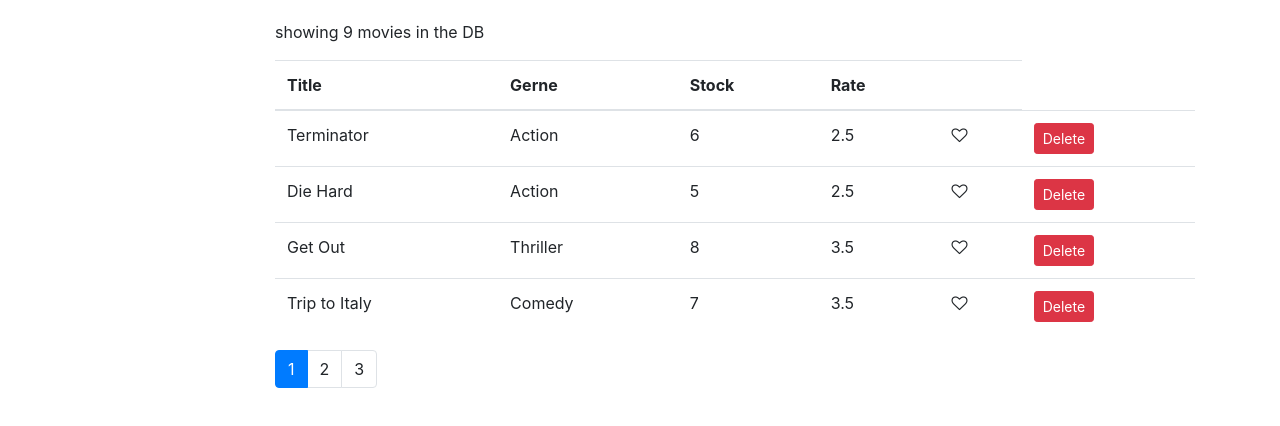
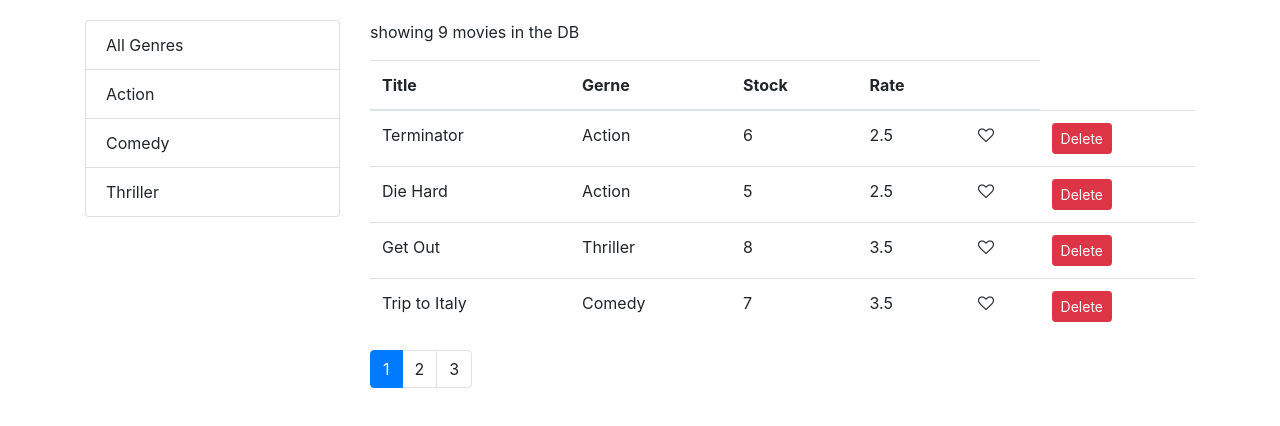
Before and after one commit to arash-fun/vidly, a React (Create React App) app: page / in a window 1280 px wide. Shown: the top 426 px of the page. Built offline with nearby package versions, Linux system fonts and the light colour scheme.

Commit message:
list group by genres

```diff
--- a/src/components/common/listGroup.jsx
+++ b/src/components/common/listGroup.jsx
@@ -1,7 +1,28 @@
 import React from "react";
 
-const ListGroup = () => {
-  return null;
+const ListGroup = (props) => {
+  const { items, valueProperty, textProperty, onItemSelect, selectedItem } =
+    props;
+  return (
+    <ul className="list-group">
+      {items.map((item) => (
+        <li
+          key={item[valueProperty]}
+          onClick={() => onItemSelect(item)}
+          // className="list-group-item"
+          className={
+            item === selectedItem ? "list-group-item active" : "list-group-item"
+          }
+        >
+          {item[textProperty]}
+        </li>
+      ))}
+    </ul>
+  );
+};
+ListGroup.defaultProps = {
+  textProperty: "name",
+  valueProperty: "_id",
 };
 
 export default ListGroup;
--- a/src/components/movies.jsx
+++ b/src/components/movies.jsx
@@ -5,6 +5,7 @@
 import Pagination from "./common/pagination";
 import ListGroup from "./common/listGroup";
 import { pagination } from "../utils/paginate";
+import { filter } from "lodash";
 
 class Movies extends Component {
   state = {
@@ -15,7 +16,9 @@
   };
 
   componentDidMount() {
+    const genres = [{ name: "All Genres" }, ...getGenres()];
     this.setState({ genres: getGenres(), movies: getMovies() });
+    this.setState({ genres, movies: getMovies() });
   }
 
   handleDelete = (movie) => {
@@ -41,28 +44,44 @@
   };
 
   handleGenreSelect = (genre) => {
-    console.log("handleGenreSelect", genre);
+    // console.log("handleGenreSelect", genre);
+    this.setState({ selectedGenre: genre, currentPage: 1 });
   };
 
   render() {
     const { length: count } = this.state.movies;
-    const { pageSize, currentPage, movies: allMovies, genres } = this.state;
+    const {
+      pageSize,
+      currentPage,
+      movies: allMovies,
+      genres,
+      selectedGenre,
+    } = this.state;
 
     if (count === 0) return <p>empty movies</p>;
 
-    const movies = pagination(allMovies, currentPage, pageSize);
+    const filtered =
+      selectedGenre && selectedGenre._id
+        ? allMovies.filter((m) => m.genre._id === selectedGenre._id)
+        : allMovies;
+
+    const movies = pagination(filtered, currentPage, pageSize);
 
     return (
       <div className="row">
         {/* sidebar */}
-        <div className="col-2">
-          <ListGroup items={genres} onItemsSelect={this.handleGenreSelect} />
+        <div className="col-3">
+          <ListGroup
+            items={genres}
+            onItemSelect={this.handleGenreSelect}
+            selectedItem={this.state.selectedGenre}
+          />
         </div>
         {/* /sidebar */}
 
         {/* content */}
         <div className="col">
-          <p>showing {count} movies in the DB</p>
+          <p>showing {filtered.length} movies in the DB</p>
           <table className="table">
             <thead>
               <tr>
@@ -102,7 +121,7 @@
             </tbody>
           </table>
           <Pagination
-            itemCount={count}
+            itemCount={filtered.length}
             pageSize={pageSize}
             currentPage={currentPage}
             onPageChange={this.handlePageChange}
```
